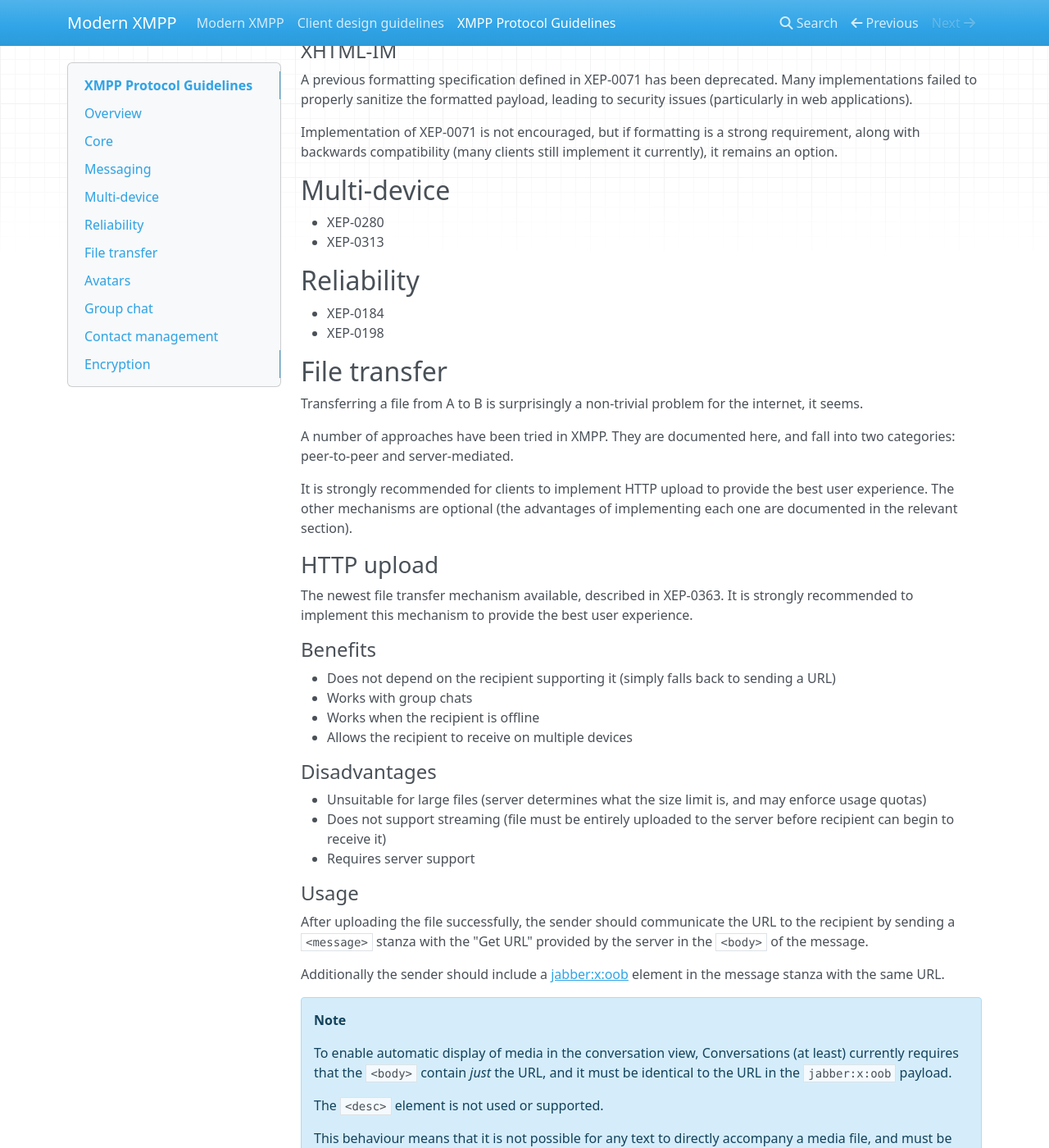
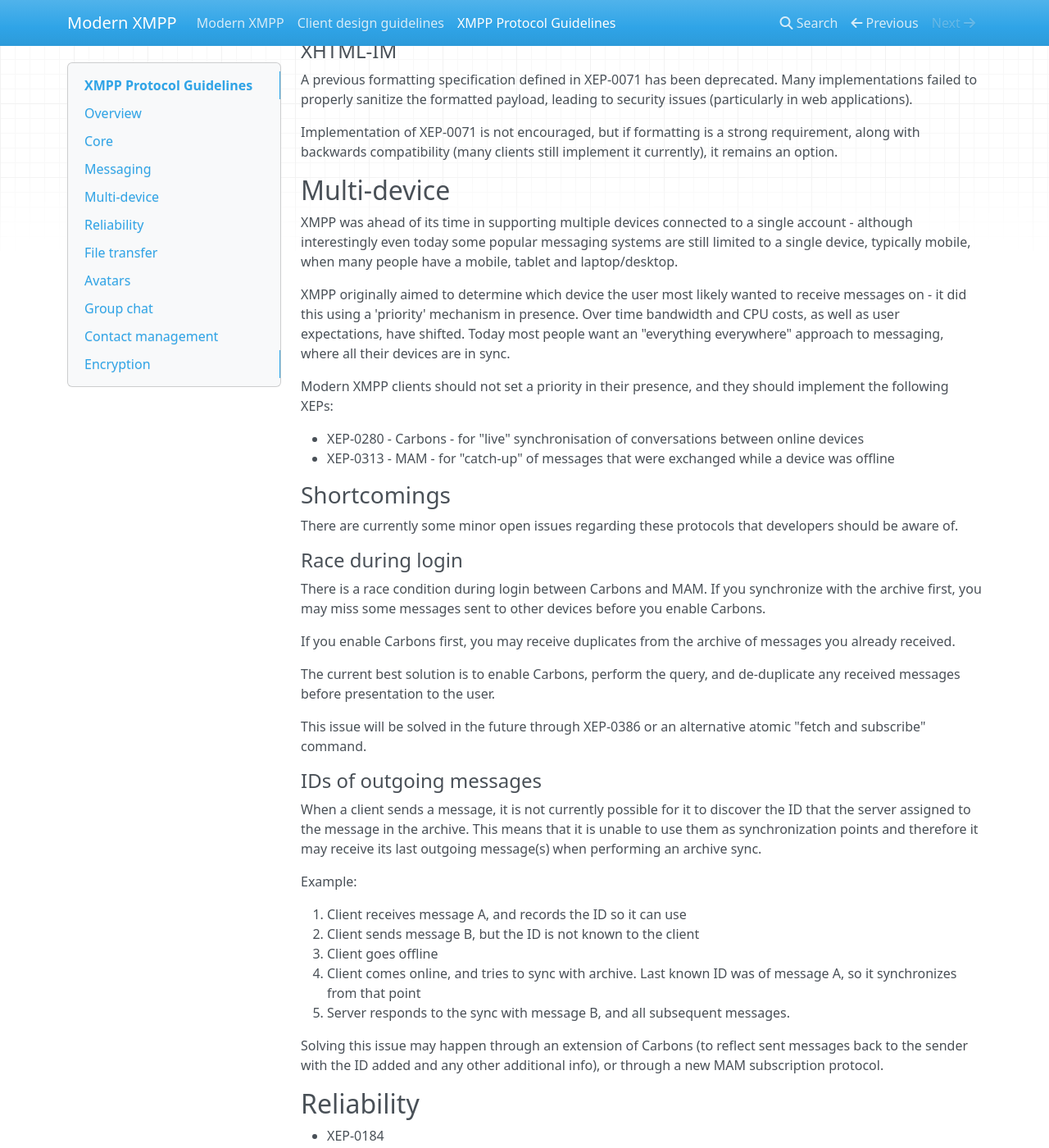
Before and after one commit to modernxmpp/modernxmpp, an MkDocs documentation site: the page built from docs/protocol.md, in a window 1280 px wide and 1400 px high, scrolled down 1243 px. Shown: the whole window at 82% size. Built offline with MkDocs 1.6.1, drawn with Linux system fonts in a browser that asks for light colours; nearby versions of some CDN libraries.

Commit message:
protocol: Expand multi-device section

```diff
--- a/docs/protocol.md
+++ b/docs/protocol.md
@@ -68,8 +68,54 @@ backwards compatibility (many clients still implement it currently), it remains
 
 ## Multi-device
 
-- XEP-0280
-- XEP-0313
+XMPP was ahead of its time in supporting multiple devices connected to a single account - although
+interestingly even today some popular messaging systems are still limited to a single device,
+typically mobile, when many people have a mobile, tablet and laptop/desktop.
+
+XMPP originally aimed to determine which device the user most likely wanted to receive messages
+on - it did this using a 'priority' mechanism in presence. Over time bandwidth and CPU costs,
+as well as user expectations, have shifted. Today most people want an "everything everywhere"
+approach to messaging, where all their devices are in sync.
+
+Modern XMPP clients should not set a priority in their presence, and they should implement the
+following XEPs:
+
+- XEP-0280 - Carbons - for "live" synchronisation of conversations between online devices
+- XEP-0313 - MAM - for "catch-up" of messages that were exchanged while a device was offline
+
+### Shortcomings
+
+There are currently some minor open issues regarding these protocols that developers should be aware of.
+
+#### Race during login
+
+There is a race condition during login between Carbons and MAM. If you synchronize with the archive first,
+you may miss some messages sent to other devices before you enable Carbons.
+
+If you enable Carbons first, you may receive duplicates from the archive of messages you already received.
+
+The current best solution is to enable Carbons, perform the query, and de-duplicate any received messages
+before presentation to the user.
+
+This issue will be solved in the future through XEP-0386 or an alternative atomic "fetch and subscribe"
+command.
+
+#### IDs of outgoing messages
+
+When a client sends a message, it is not currently possible for it to discover the ID that the
+server assigned to the message in the archive. This means that it is unable to use them as synchronization
+points and therefore it may receive its last outgoing message(s) when performing an archive sync.
+
+Example:
+
+1. Client receives message A, and records the ID so it can use
+2. Client sends message B, but the ID is not known to the client
+3. Client goes offline
+4. Client comes online, and tries to sync with archive. Last known ID was of message A, so it synchronizes from that point
+5. Server responds to the sync with message B, and all subsequent messages.
+
+Solving this issue may happen through an extension of Carbons (to reflect sent messages back to the sender
+with the ID added and any other additional info), or through a new MAM subscription protocol.
 
 ## Reliability
 
```
